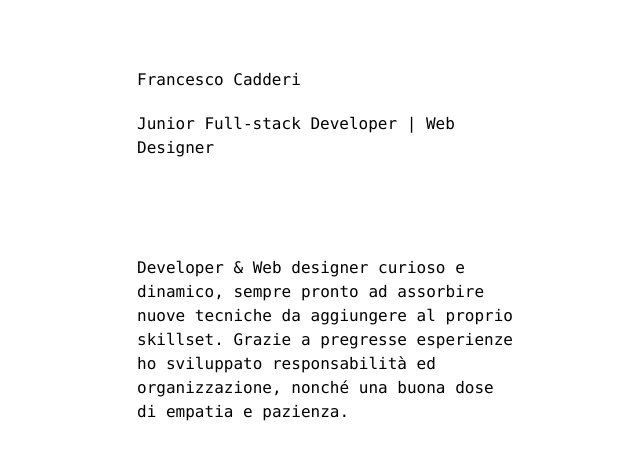
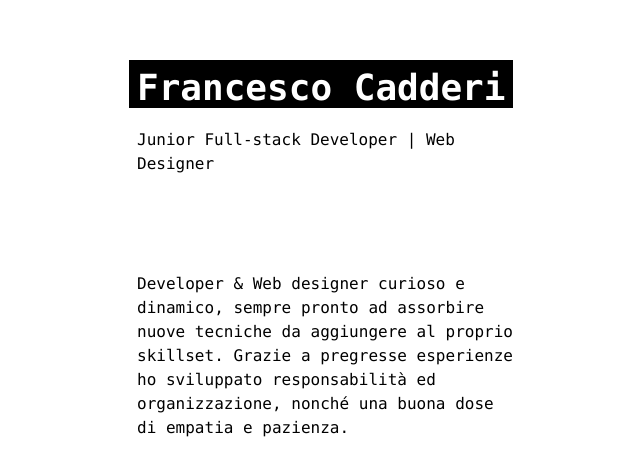
Before and after one commit to francesco-cadderi/my-portfolio, a React (Vite) app: page / in a window 1280 px wide. Shown: the part 148-624 px from the top of the page, without its empty margins (319-959 px from the left). Built offline with nearby package versions, Linux system fonts and the light colour scheme.

Commit message:
add-some-animations

```diff
--- /dev/null
+++ b/src/components/HighlightedTitle.jsx
@@ -0,0 +1,40 @@
+import React from "react";
+import { motion } from "framer-motion";
+
+const HighlightedTitle = ({ title, color }) => {
+  const container = {
+    hidden: { opacity: 0 },
+    visible: { opacity: 1, transition: { duration: 0.5 } },
+  };
+
+  const highlight = {
+    hidden: { scaleX: 0 },
+    visible: {
+      scaleX: 1,
+      transition: { duration: 0.4, ease: "easeInOut", delay: 0.5 },
+    },
+  };
+
+  return (
+    <motion.div
+      className="relative inline-block"
+      variants={container}
+      initial="hidden"
+      animate="visible"
+    >
+      <motion.div
+        className="absolute inset-0 bg-black"
+        style={{ transformOrigin: "left" }}
+        variants={highlight}
+      />
+      <h1
+        className="text-4xl font-extrabold relative z-10 mt-2 ml-2"
+        style={{ color }}
+      >
+        {title}
+      </h1>
+    </motion.div>
+  );
+};
+
+export default HighlightedTitle;
--- a/src/components/Navbar.jsx
+++ /dev/null
@@ -1,67 +0,0 @@
-import { useEffect, useState } from "react";
-import "../index.css";
-
-function Navbar() {
-  const [theme, setTheme] = useState(
-    localStorage.getItem("theme") ? localStorage.getItem("theme") : "cyberpunk"
-  );
-
-  const handleToggle = (e) => {
-    let newTheme = e.target.checked ? "dark" : "cyberpunk";
-    setTheme(newTheme);
-  };
-
-  useEffect(() => {
-    localStorage.setItem("theme", theme);
-    const localTheme = localStorage.getItem("theme");
-    document.querySelector("html").setAttribute("data-theme", localTheme);
-  }, [theme]);
-
-  return (
-    <div className="navbar bg-base-100">
-      <div className="flex-1">
-        <a className="btn btn-ghost text-xl">daisyUI</a>
-      </div>
-      <label className="cursor-pointer grid place-items-center">
-        <input
-          type="checkbox"
-          onChange={handleToggle}
-          checked={theme == "cyberpunk" ? false : true}
-          value="synthwave"
-          className="toggle theme-controller bg-base-content row-start-1 col-start-1 col-span-2"
-        />
-        <svg
-          className="col-start-1 row-start-1 stroke-base-100 fill-base-100"
-          xmlns="http://www.w3.org/2000/svg"
-          width="14"
-          height="14"
-          viewBox="0 0 24 24"
-          fill="none"
-          stroke="currentColor"
-          strokeWidth="2"
-          strokeLinecap="round"
-          strokeLinejoin="round"
-        >
-          <circle cx="12" cy="12" r="5" />
-          <path d="M12 1v2M12 21v2M4.2 4.2l1.4 1.4M18.4 18.4l1.4 1.4M1 12h2M21 12h2M4.2 19.8l1.4-1.4M18.4 5.6l1.4-1.4" />
-        </svg>
-        <svg
-          className="col-start-2 row-start-1 stroke-base-100 fill-base-100"
-          xmlns="http://www.w3.org/2000/svg"
-          width="14"
-          height="14"
-          viewBox="0 0 24 24"
-          fill="none"
-          stroke="currentColor"
-          strokeWidth="2"
-          strokeLinecap="round"
-          strokeLinejoin="round"
-        >
-          <path d="M21 12.79A9 9 0 1 1 11.21 3 7 7 0 0 0 21 12.79z"></path>
-        </svg>
-      </label>
-    </div>
-  );
-}
-
-export default Navbar;
--- a/src/components/ScrollableBlock.jsx
+++ b/src/components/ScrollableBlock.jsx
@@ -2,6 +2,7 @@ import React, { useState, useEffect } from "react";
 import { motion, AnimatePresence } from "framer-motion";
 import "../index.css";
 import TypewriterText from "./TipewriterText";
+import HighlightedTitle from "./HighlightedTitle";
 
 // Funzione debounce
 const debounce = (func, wait) => {
@@ -23,31 +24,43 @@ const sections = [
     subtitle: "Junior Full-stack Developer | Web Designer",
     content:
       "Developer & Web designer curioso e dinamico, sempre pronto ad assorbire nuove tecniche da aggiungere al proprio skillset. Grazie a pregresse esperienze ho sviluppato responsabilità ed organizzazione, nonché una buona dose di empatia e pazienza.",
-    color: "bg-red-300",
+    color: "white",
   },
   {
     id: 2,
-    title: "Francesco Cadderi",
+    title: "JavaScript",
     subtitle: "Junior Full-stack Developer | Web Designer",
     content:
       "Developer & Web designer curioso e dinamico, sempre pronto ad assorbire nuove tecniche da aggiungere al proprio skillset. Grazie a pregresse esperienze ho sviluppato responsabilità ed organizzazione, nonché una buona dose di empatia e pazienza.",
-    color: "bg-red-300",
+    color: "#F0DB4F",
+    icon: "https://brandpalettes.com/wp-content/uploads/2021/06/javascript-color-codes.svg",
   },
   {
     id: 3,
-    title: "Francesco Cadderi",
+    title: "React",
     subtitle: "Junior Full-stack Developer | Web Designer",
     content:
       "Developer & Web designer curioso e dinamico, sempre pronto ad assorbire nuove tecniche da aggiungere al proprio skillset. Grazie a pregresse esperienze ho sviluppato responsabilità ed organizzazione, nonché una buona dose di empatia e pazienza.",
-    color: "bg-red-300",
+    color: "#61DBFB",
+    icon: "https://upload.wikimedia.org/wikipedia/commons/a/a7/React-icon.svg",
   },
   {
     id: 4,
-    title: "Francesco Cadderi",
+    title: "PHP",
     subtitle: "Junior Full-stack Developer | Web Designer",
     content:
       "Developer & Web designer curioso e dinamico, sempre pronto ad assorbire nuove tecniche da aggiungere al proprio skillset. Grazie a pregresse esperienze ho sviluppato responsabilità ed organizzazione, nonché una buona dose di empatia e pazienza.",
-    color: "bg-red-300",
+    color: "#777BB3",
+    icon: "https://www.php.net//images/logos/new-php-logo.svg",
+  },
+  {
+    id: 5,
+    title: "Laravel",
+    subtitle: "Junior Full-stack Developer | Web Designer",
+    content:
+      "Developer & Web designer curioso e dinamico, sempre pronto ad assorbire nuove tecniche da aggiungere al proprio skillset. Grazie a pregresse esperienze ho sviluppato responsabilità ed organizzazione, nonché una buona dose di empatia e pazienza.",
+    color: "#F05340",
+    icon: "https://brandpalettes.com/wp-content/uploads/2021/06/laravel-color-codes.svg",
   },
 ];
 
@@ -106,13 +119,12 @@ function ScrollableBlock() {
                 exit="exit"
                 variants={variants}
                 transition={{ duration: 0.5 }}
-                className={`w-96 h-96 flex flex-col`}
+                className="w-96 h-96 flex flex-col"
               >
-                <h1 className="self-start mt-2 ml-2">{section.title}</h1>{" "}
-                <p className="self-start mt-5 ml-2 mb-24">{section.subtitle}</p>{" "}
+                <HighlightedTitle title={section.title} color={section.color} />
+                <p className="self-start mt-5 ml-2 mb-24">{section.subtitle}</p>
                 <div className="self-start mb-2 ml-2">
-                  {" "}
-                  <TypewriterText text={section.content} />{" "}
+                  <TypewriterText text={section.content} />
                 </div>
               </motion.div>
             )
```
